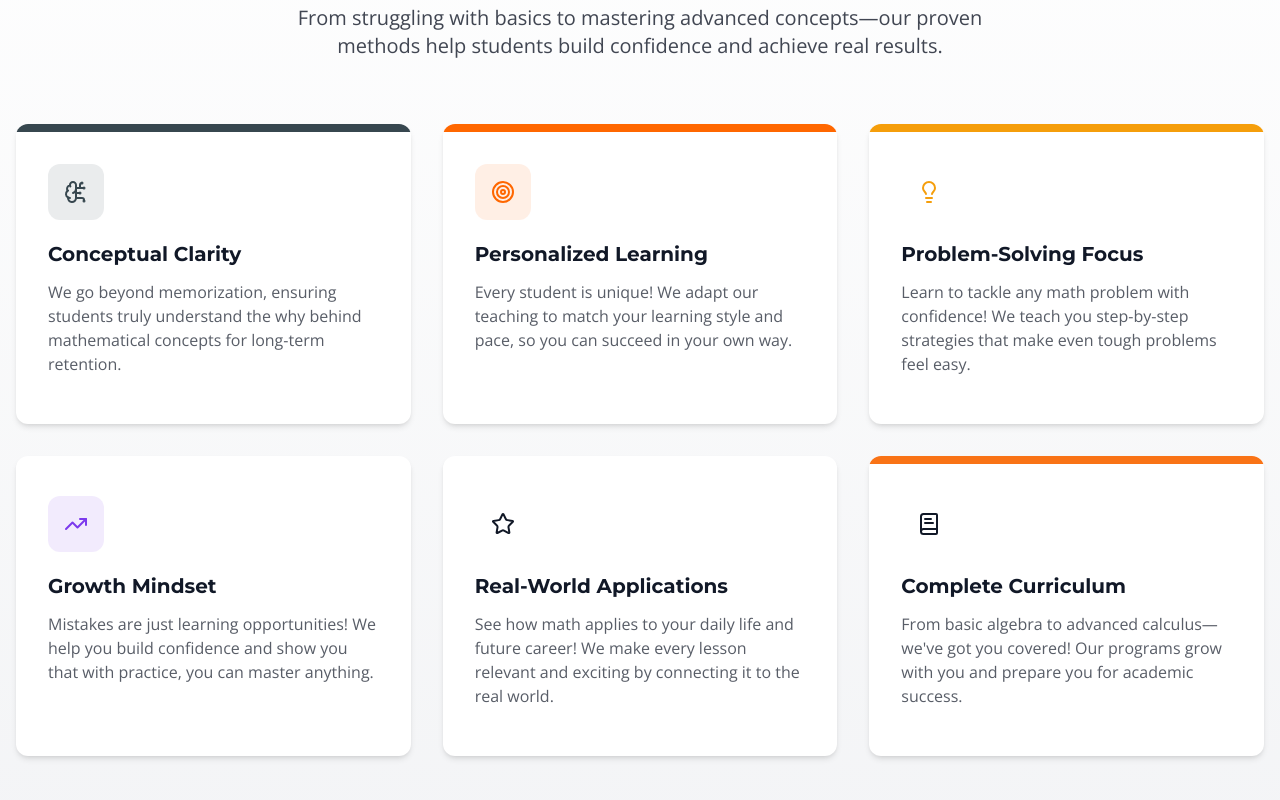
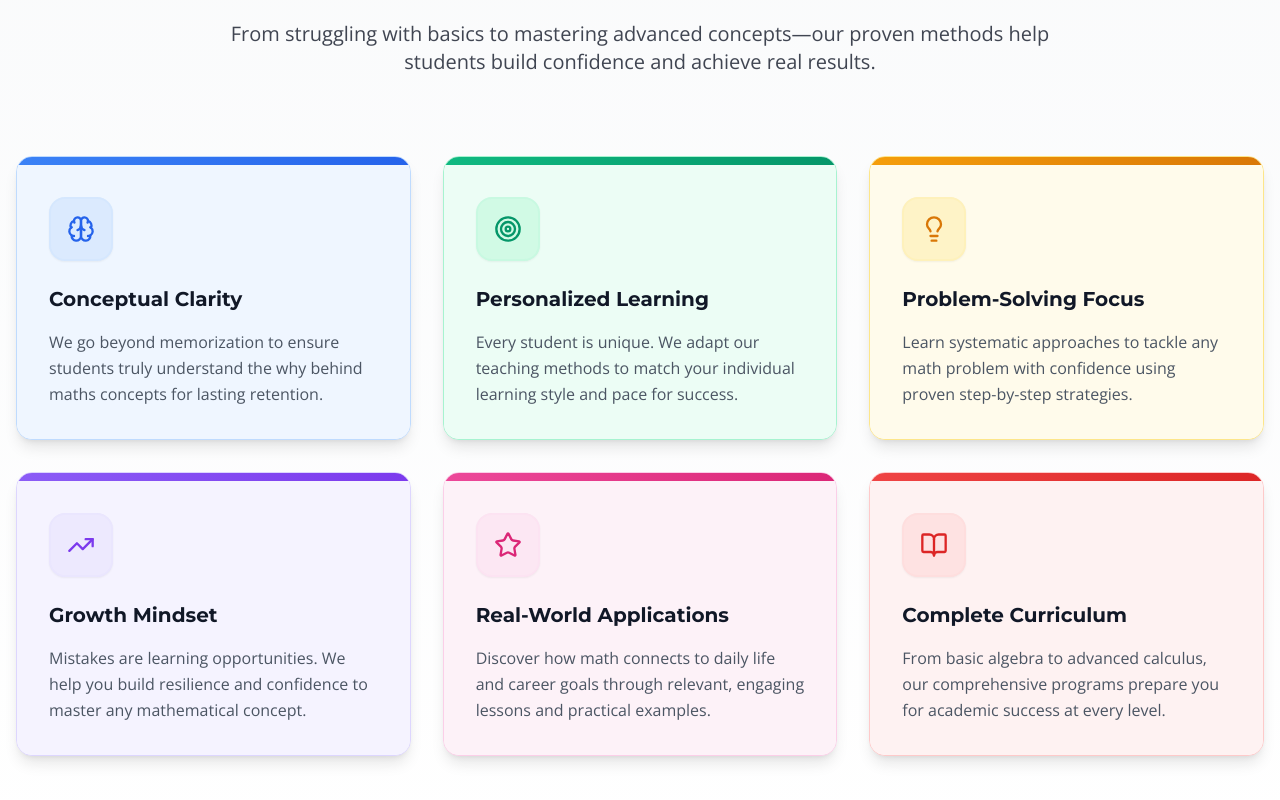
Before and after one commit to chahatkesh/mathencode, a React (Vite) app: page / in a window 1280 px wide. Shown: the part 1820-2620 px from the top of the page. Built offline with nearby package versions, Linux system fonts and the light colour scheme.

Commit message:
Refactor code structure for improved readability and maintainability

```diff
--- a/src/components/Hero.jsx
+++ b/src/components/Hero.jsx
@@ -55,7 +55,7 @@ const Hero = ({ onBookDemo }) => {
               </div>
               <div className="flex items-center text-dark/80">
                 <CheckCircle className="h-5 w-5 text-secondary mr-2" />
-                <span>Weekly Progress Reports</span>
+                <span>Monthly Progress Reports</span>
               </div>
               <div className="flex items-center text-dark/80">
                 <CheckCircle className="h-5 w-5 text-secondary mr-2" />
@@ -92,7 +92,7 @@ const Hero = ({ onBookDemo }) => {
               <div className="relative w-full h-full rounded-2xl overflow-hidden">
                 {/* Hero image */}
                 <img
-                  src="/hero.webp"
+                  src="/hero.png"
                   alt="Student enjoying math learning experience"
                   className="w-full h-full object-cover rounded-2xl"
                 />
--- a/src/components/UniqueApproach.jsx
+++ b/src/components/UniqueApproach.jsx
@@ -1,66 +1,92 @@
 import React from "react";
 import {
-  BrainCircuit,
+  Brain,
   Target,
   Lightbulb,
   TrendingUp,
   Star,
-  BookText,
-  ChevronRight,
+  BookOpen,
+  ArrowRight,
 } from "lucide-react";
 
 const UniqueApproach = () => {
   const approaches = [
     {
-      icon: <BrainCircuit className="w-6 h-6" />,
+      icon: <Brain className="w-7 h-7" />,
       title: "Conceptual Clarity",
       description:
-        "We go beyond memorization, ensuring students truly understand the why behind mathematical concepts for long-term retention.",
-      color: "primary",
+        "We go beyond memorization to ensure students truly understand the why behind maths concepts for lasting retention.",
+      gradient: "from-blue-500 to-blue-600",
+      bgColor: "bg-blue-50",
+      iconBg: "bg-blue-100",
+      textColor: "text-blue-600",
+      borderColor: "border-blue-200",
     },
     {
-      icon: <Target className="w-6 h-6" />,
+      icon: <Target className="w-7 h-7" />,
       title: "Personalized Learning",
       description:
-        "Every student is unique! We adapt our teaching to match your learning style and pace, so you can succeed in your own way.",
-      color: "secondary",
+        "Every student is unique. We adapt our teaching methods to match your individual learning style and pace for success.",
+      gradient: "from-emerald-500 to-emerald-600",
+      bgColor: "bg-emerald-50",
+      iconBg: "bg-emerald-100",
+      textColor: "text-emerald-600",
+      borderColor: "border-emerald-200",
     },
     {
-      icon: <Lightbulb className="w-6 h-6" />,
+      icon: <Lightbulb className="w-7 h-7" />,
       title: "Problem-Solving Focus",
       description:
-        "Learn to tackle any math problem with confidence! We teach you step-by-step strategies that make even tough problems feel easy.",
-      color: "accent",
+        "Learn systematic approaches to tackle any math problem with confidence using proven step-by-step strategies.",
+      gradient: "from-amber-500 to-amber-600",
+      bgColor: "bg-amber-50",
+      iconBg: "bg-amber-100",
+      textColor: "text-amber-600",
+      borderColor: "border-amber-200",
     },
     {
-      icon: <TrendingUp className="w-6 h-6" />,
+      icon: <TrendingUp className="w-7 h-7" />,
       title: "Growth Mindset",
       description:
-        "Mistakes are just learning opportunities! We help you build confidence and show you that with practice, you can master anything.",
-      color: "purple",
+        "Mistakes are learning opportunities. We help you build resilience and confidence to master any mathematical concept.",
+      gradient: "from-violet-500 to-violet-600",
+      bgColor: "bg-violet-50",
+      iconBg: "bg-violet-100",
+      textColor: "text-violet-600",
+      borderColor: "border-violet-200",
     },
     {
-      icon: <Star className="w-6 h-6" />,
+      icon: <Star className="w-7 h-7" />,
       title: "Real-World Applications",
       description:
-        "See how math applies to your daily life and future career! We make every lesson relevant and exciting by connecting it to the real world.",
-      color: "bright-yellow",
+        "Discover how math connects to daily life and career goals through relevant, engaging lessons and practical examples.",
+      gradient: "from-pink-500 to-pink-600",
+      bgColor: "bg-pink-50",
+      iconBg: "bg-pink-100",
+      textColor: "text-pink-600",
+      borderColor: "border-pink-200",
     },
     {
-      icon: <BookText className="w-6 h-6" />,
+      icon: <BookOpen className="w-7 h-7" />,
       title: "Complete Curriculum",
       description:
-        "From basic algebra to advanced calculus—we've got you covered! Our programs grow with you and prepare you for academic success.",
-      color: "orange",
+        "From basic algebra to advanced calculus, our comprehensive programs prepare you for academic success at every level.",
+      gradient: "from-red-500 to-red-600",
+      bgColor: "bg-red-50",
+      iconBg: "bg-red-100",
+      textColor: "text-red-600",
+      borderColor: "border-red-200",
     },
   ];
 
   return (
     <section
       id="approach"
-      className="py-16 md:py-24 bg-gradient-to-b from-white to-neutral">
+      className="py-20 md:py-28 bg-gradient-to-b from-gray-50 to-white">
       <div className="container mx-auto px-4 max-w-7xl">
-        <div className="text-center max-w-3xl mx-auto mb-16">
+
+        {/* Section Header */}
+        <div className="text-center max-w-4xl mx-auto mb-20">
           <div className="flex items-center justify-center mb-4">
             <div className="h-1 w-12 bg-primary mr-4"></div>
             <h2 className="text-lg font-montserrat text-primary">
@@ -74,25 +100,43 @@ const UniqueApproach = () => {
           </p>
         </div>
 
-        <div className="grid grid-cols-1 md:grid-cols-2 lg:grid-cols-3 gap-6 lg:gap-8">
+        {/* Cards Grid */}
+        <div className="grid grid-cols-1 md:grid-cols-2 lg:grid-cols-3 gap-8">
           {approaches.map((approach, index) => (
             <div
               key={index}
-              className="bg-white rounded-xl shadow-md hover:shadow-lg transition-shadow duration-300 overflow-hidden group">
-              <div className={`h-2 bg-${approach.color} w-full`}></div>
-              <div className="p-6 md:p-8">
-                <div
-                  className={`w-14 h-14 bg-${approach.color}/10 rounded-xl flex items-center justify-center mb-5 text-${approach.color} group-hover:bg-${approach.color} transition-colors duration-300`}>
+              className={`group relative bg-white rounded-2xl shadow-lg hover:shadow-2xl transition-all duration-500 overflow-hidden border ${approach.borderColor} hover:scale-105 cursor-pointer`}>
+
+              {/* Gradient Header */}
+              <div className={`h-2 bg-gradient-to-r ${approach.gradient}`}></div>
+
+              {/* Card Content */}
+              <div className={`p-8 ${approach.bgColor} group-hover:bg-white transition-colors duration-300`}>
+
+                {/* Icon Container */}
+                <div className={`relative w-16 h-16 ${approach.iconBg} rounded-2xl flex items-center justify-center mb-6 ${approach.textColor} group-hover:scale-110 transition-all duration-300 shadow-sm`}>
                   {approach.icon}
+
+                  {/* Decorative ring */}
+                  <div className={`absolute inset-0 rounded-2xl border-2 ${approach.borderColor} opacity-20 group-hover:opacity-60 transition-opacity duration-300`}></div>
                 </div>
-                <h3 className="text-xl font-bold text-dark mb-3">
+
+                {/* Title */}
+                <h3 className="text-xl font-bold text-gray-900 mb-4 group-hover:text-gray-800 transition-colors duration-300">
                   {approach.title}
                 </h3>
-                <p className="text-dark/70 mb-4">{approach.description}</p>
+
+                {/* Description */}
+                <p className="text-gray-600 leading-relaxed group-hover:text-gray-700 transition-colors duration-300">
+                  {approach.description}
+                </p>
+
               </div>
+
             </div>
           ))}
         </div>
+
       </div>
     </section>
   );
```
Also changed, not shown: public/hero.png (added), public/hero.webp (deleted).
